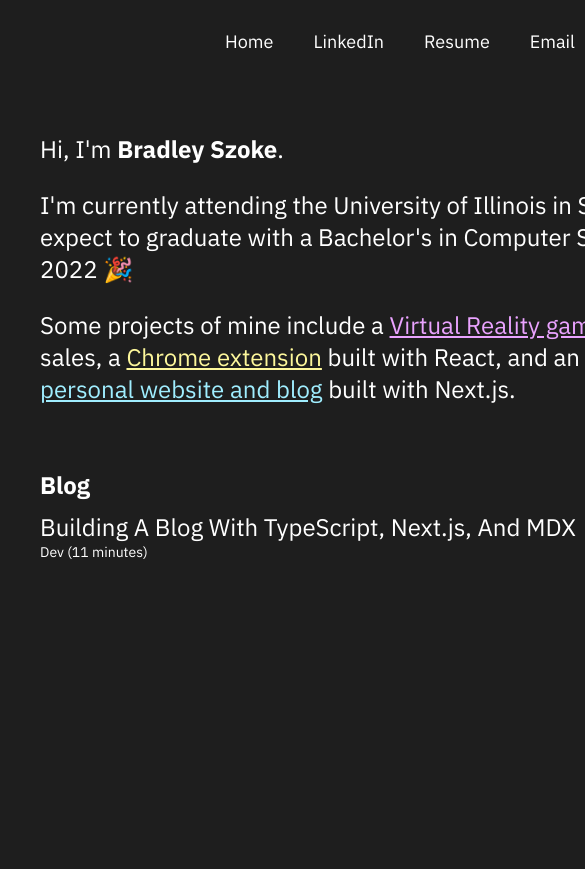
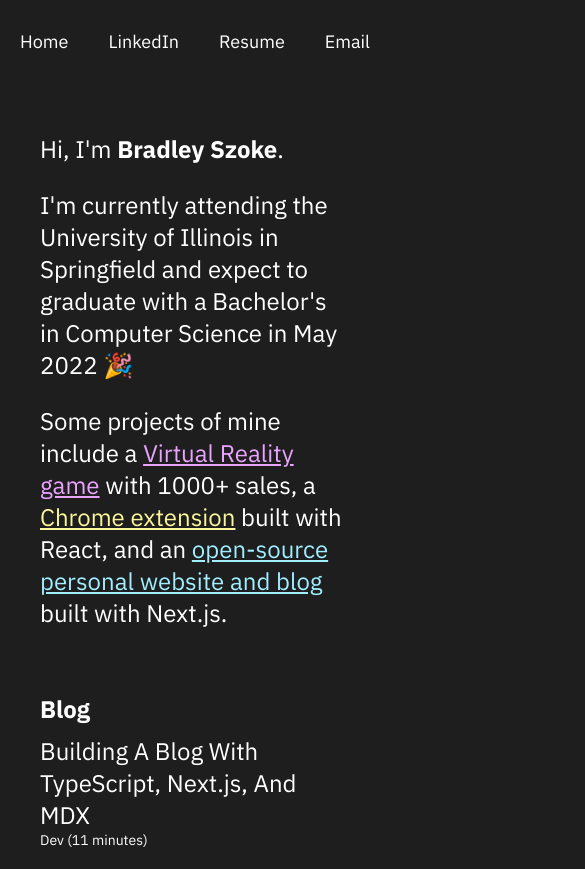
Before and after one commit to bradleyszoke/bradleyszoke.com, a Next.js app: page / in a window 390 px wide. Shown: the top 869 px of the page, 585 px wide, since content can reach past the window. Before the commit the page ends 844 px from the top, so only its background shows below. Built offline with nearby package versions, Linux system fonts and the light colour scheme; a small style sheet from the web is missing.

Commit message:
container responsiveness fix

```diff
--- a/styles/globals.css
+++ b/styles/globals.css
@@ -16,7 +16,7 @@
 }
 
 .container {
-  width: 800px;
+  max-width: 800px;
   margin: auto;
   padding-left: 40px;
   padding-right: 40px;
```
